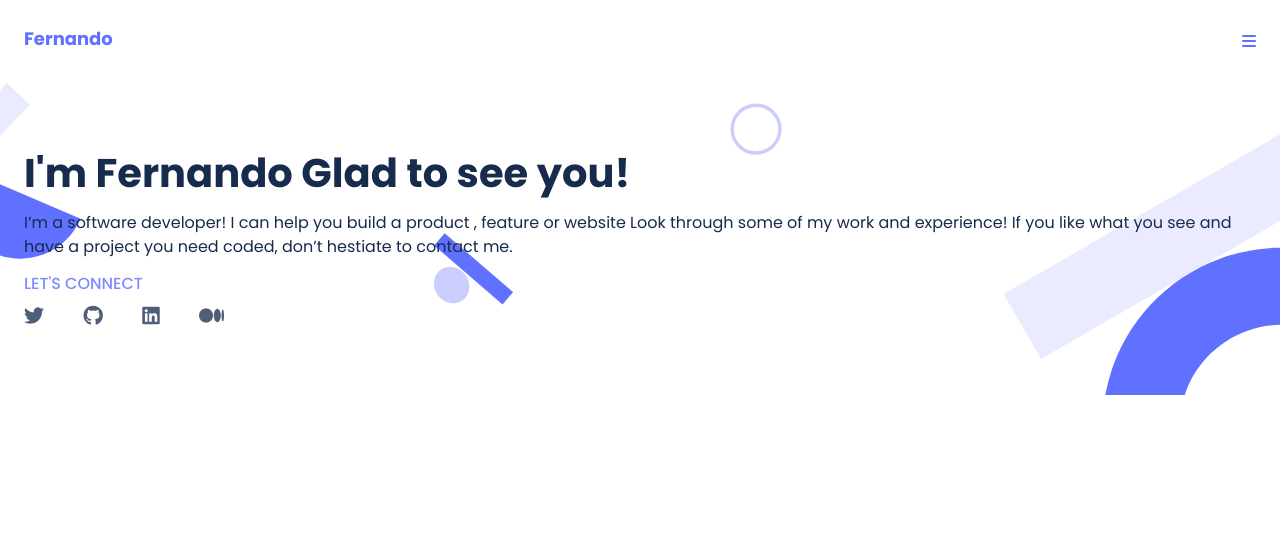
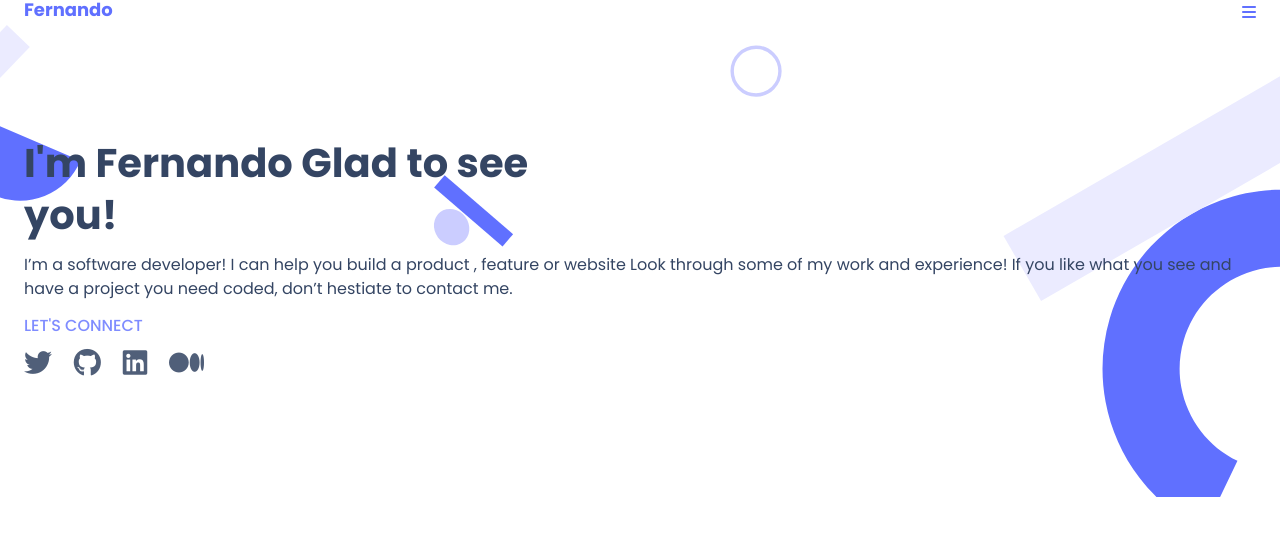
Before and after one commit to LuisSalas94/My-Portfolio, a website: page index.html in a window 1280 px wide. Drawn offline with Linux system fonts and the light colour scheme.

Commit message:
Modify style.css

```diff
--- a/index.html
+++ b/index.html
@@ -22,7 +22,7 @@
 			</nav>
 		</header>
 		<section class="main">
-			<h1>I'm Fernando Glad to see you!</h1>
+			<h1>I'm Fernando Glad to see <br> you!</h1>
 			<p>
 				I’m a software developer! I can help you build a product , feature or
 				website Look through some of my work and experience! If you like what
--- a/style.css
+++ b/style.css
@@ -15,14 +15,14 @@ body {
 :root {
   --primary: #6070ff;
   --secondary: #7f8cff;
-  --neutral: #172b4d;
+  --neutral: #344563;
   --neutral-icons: #505f79;
 }
 
 .navbar {
   display: flex;
   justify-content: space-between;
-  padding: 1.8rem 1.5rem;
+  padding: 0 1.5rem;
   width: 100%;
 }
 
@@ -42,7 +42,7 @@ body {
   background: url(img/header-shapes-mobile.svg);
   background-repeat: no-repeat;
   background-size: cover;
-  padding: 4rem 1.5rem;
+  padding: 7rem 1.5rem;
   display: flex;
   flex-direction: column;
 }
@@ -75,10 +75,10 @@ body {
 .main .main-icons ul {
   display: flex;
   justify-content: space-between;
-  width: 200px;
+  width: 180px;
 }
 
 .main .main-icons ul li a {
-  font-size: 20px;
+  font-size: 28px;
   color: var(--neutral-icons);
 }
```
